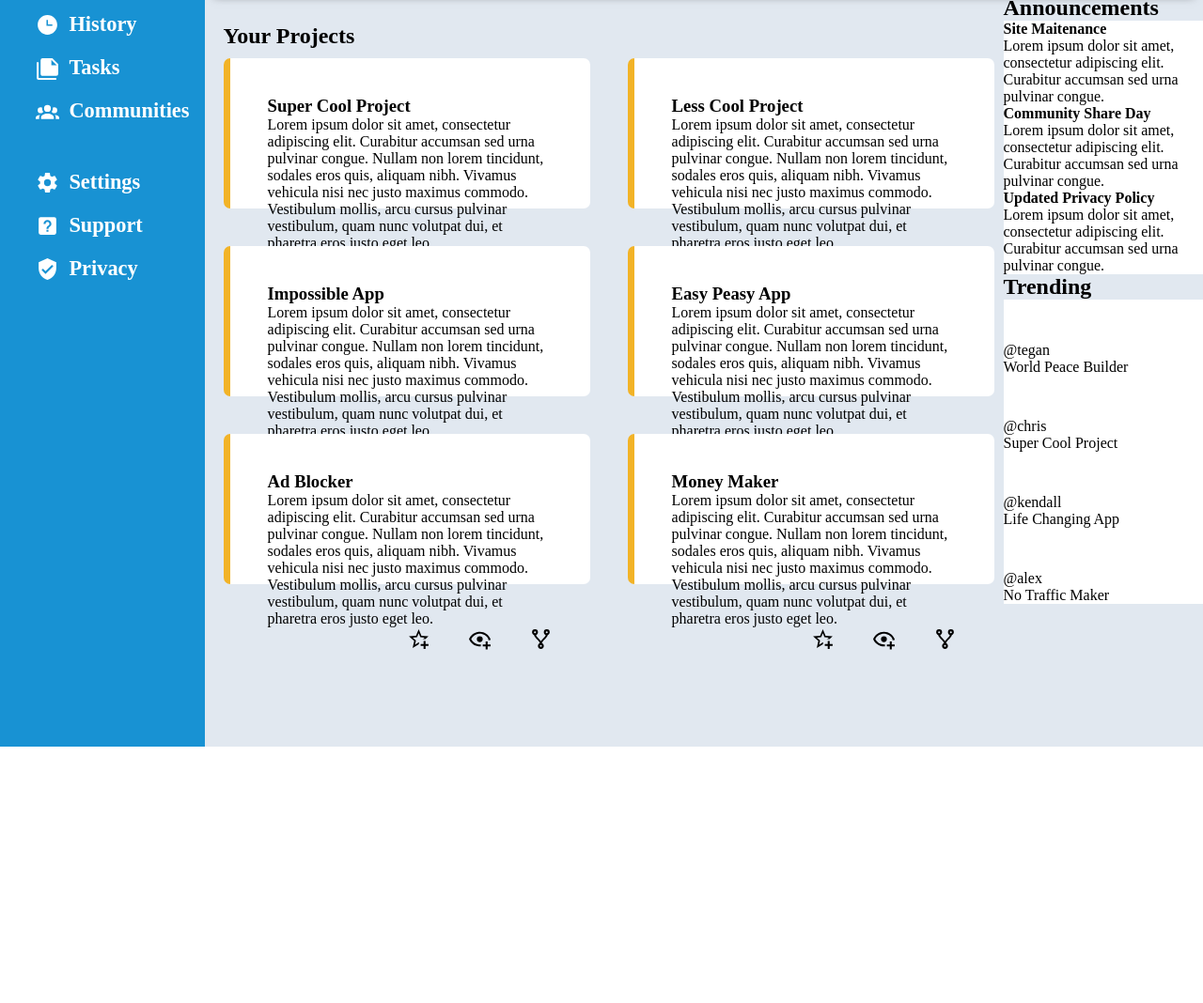
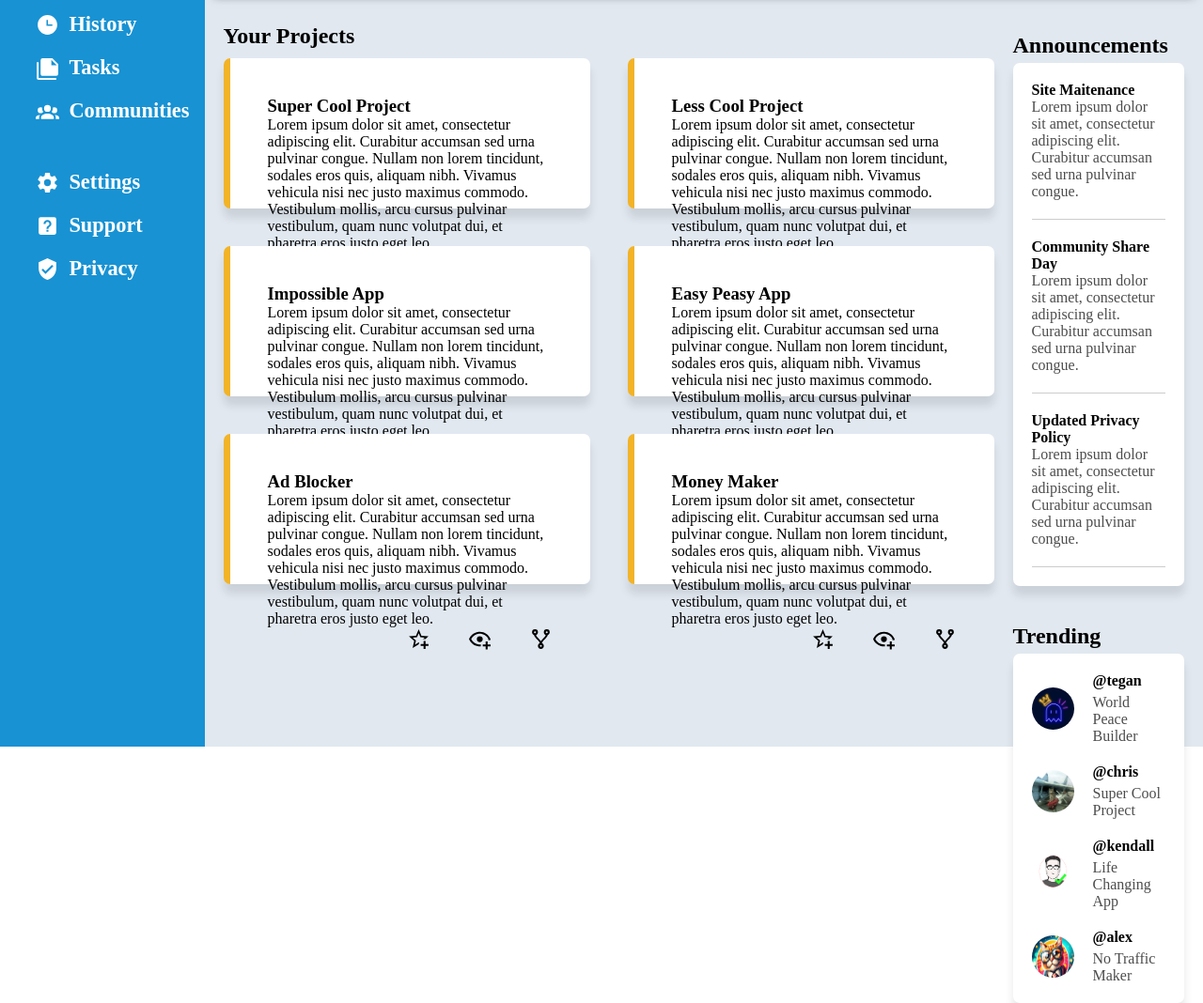
Before and after one commit to bogcommer/Admin-Dashboard, a plain HTML site: page index.html in a window 1280 px wide. Shown: the part 290-1358 px from the top of the page at 94% size. Before the commit the page ends 1085 px from the top, so only its background shows below. Drawn offline with Linux system fonts and the light colour scheme.

Commit message:
User info complete. Project complete.

```diff
--- a/index.html
+++ b/index.html
@@ -377,57 +377,71 @@
     </div>
 
     <div class="user-info">
+      <div class="card-content">
+        <div class="info-div">
           <h2 class="announcements">Announcements</h2>
           <div class="info-card">
             <div class="info">
               <h4>Site Maitenance</h4>
               <p>
-            Lorem ipsum dolor sit amet, consectetur adipiscing elit. Curabitur
-            accumsan sed urna pulvinar congue.
+                Lorem ipsum dolor sit amet, consectetur adipiscing elit.
+                Curabitur accumsan sed urna pulvinar congue.
               </p>
             </div>
 
             <div class="info">
               <h4>Community Share Day</h4>
               <p>
-            Lorem ipsum dolor sit amet, consectetur adipiscing elit. Curabitur
-            accumsan sed urna pulvinar congue.
+                Lorem ipsum dolor sit amet, consectetur adipiscing elit.
+                Curabitur accumsan sed urna pulvinar congue.
               </p>
             </div>
 
             <div class="info">
               <h4>Updated Privacy Policy</h4>
               <p>
-            Lorem ipsum dolor sit amet, consectetur adipiscing elit. Curabitur
-            accumsan sed urna pulvinar congue.
+                Lorem ipsum dolor sit amet, consectetur adipiscing elit.
+                Curabitur accumsan sed urna pulvinar congue.
               </p>
             </div>
           </div>
+        </div>
 
-      <h2 class="Trending">Trending</h2>
+        <div class="trending-div">
+          <h2 class="trending-header">Trending</h2>
           <div class="info-card">
             <div class="trend-profile">
-          <div class="profile-icon"></div>
-          <p>@tegan</p>
+              <img src="media/pfp2.webp" class="profile-icon" />
+              <div class="profile-info">
+                <h4>@tegan</h4>
                 <p>World Peace Builder</p>
+              </div>
             </div>
 
             <div class="trend-profile">
-          <div class="profile-icon"></div>
-          <p>@chris</p>
+              <img src="media/pfp.jpg" class="profile-icon" />
+              <div class="profile-info">
+                <h4>@chris</h4>
                 <p>Super Cool Project</p>
+              </div>
             </div>
 
             <div class="trend-profile">
-          <div class="profile-icon"></div>
-          <p>@kendall</p>
+              <img src="media/pfp3.png" class="profile-icon" />
+              <div class="profile-info">
+                <h4>@kendall</h4>
                 <p>Life Changing App</p>
+              </div>
             </div>
 
             <div class="trend-profile">
-          <div class="profile-icon"></div>
-          <p>@alex</p>
+              <img src="media/pfp4.jpeg" class="profile-icon" />
+              <div class="profile-info">
+                <h4>@alex</h4>
                 <p>No Traffic Maker</p>
+              </div>
+            </div>
+          </div>
         </div>
       </div>
     </div>
--- a/styles.css
+++ b/styles.css
@@ -196,6 +196,7 @@ body {
     border-radius: 7px;
     border-left: 7px solid #f2b327;
     padding: 40px;
+    box-shadow: 0px 10px 10px rgb(0, 0, 0, 0.1);
 }
 
 .card-icons {
@@ -225,3 +226,70 @@ body {
 .projects-title {
     padding-top: 20px;
 }
+
+/* user info */
+
+.user-info {
+    padding-left: 10px;
+    padding-right: 20px;
+    padding-top: 40px;
+}
+
+.card-content {
+    display: grid;
+    grid-template-rows: repeat(2 1fr);
+    gap: 5vh;
+}
+
+.info-div {
+    display: flex;
+    flex-direction: column;
+    gap: 5px;
+}
+
+.trending-div {
+    display: flex;
+    flex-direction: column;
+    gap: 5px;
+}
+
+.info-card {
+    display: flex;
+    flex-direction: column;
+    gap: 20px;
+    padding: 20px;
+    border-radius: 7px;
+    box-shadow: 0px 10px 10px rgb(0, 0, 0, 0.1);
+}
+
+.info-card > .info {
+    padding-bottom: 20px;
+    border-bottom: 1px solid rgb(0, 0, 0, 0.2);
+}
+
+.info-card > .info > p {
+    color: rgb(0, 0, 0, 0.7);
+}
+
+.trend-profile > .profile-icon {
+    height: 45px;
+    width: 45px;
+    border-radius: 100%;
+}
+
+.trend-profile {
+    display: flex;
+    flex-direction: row;
+    align-items: center;
+    gap: 20px;
+}
+
+.profile-info {
+    display: flex;
+    flex-direction: column;
+    gap: 5px;
+}
+
+.profile-info p {
+    color: rgb(0, 0, 0, 0.7);
+}
```
Also changed, not shown: media/pfp2.webp (added), media/pfp3.png (added), media/pfp4.jpeg (added). Lines whose indentation alone changed are shown as unchanged.
